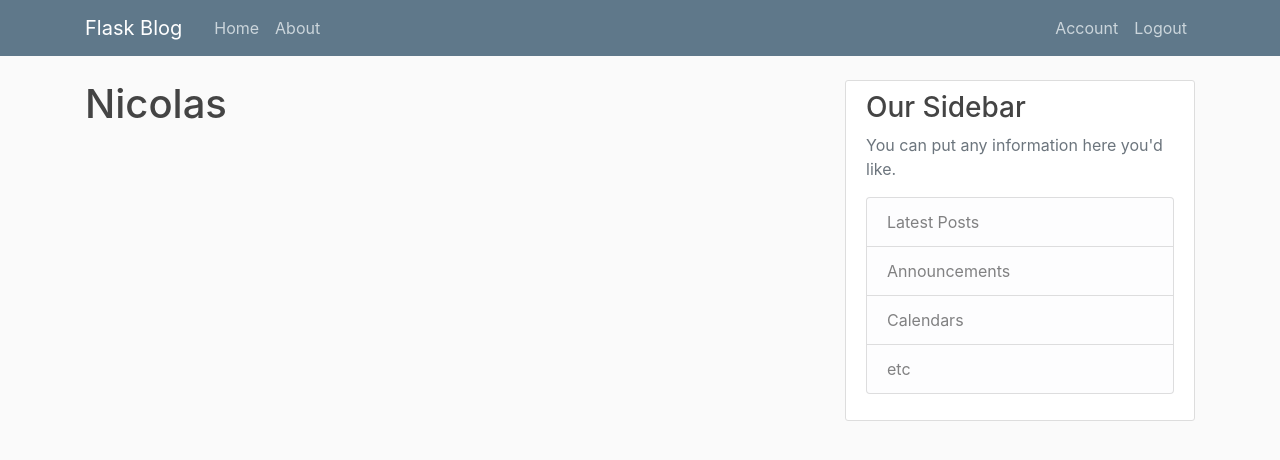
After one commit to nikkonv/flaskblog, a Flask app: page /account in a window 1280 px wide. The commit adds this page. Shown: the top 460 px of the page. Run offline with Flask 2, Linux system fonts and the light colour scheme; a user stored in the database is signed in; some libraries are stand-ins or nearby versions.

Commit message:
user authorizations

```diff
--- a/flaskblog/__init__.py
+++ b/flaskblog/__init__.py
@@ -1,5 +1,7 @@
 from flask import Flask
 from flask_sqlalchemy import SQLAlchemy
+from flask_bcrypt import Bcrypt
+from flask_login import LoginManager
 
 
 app = Flask(__name__)
@@ -7,5 +9,9 @@
 app.config['SQLALCHEMY_DATABASE_URI'] = 'sqlite:///site.db'
 
 db = SQLAlchemy(app)
+bcrypt = Bcrypt(app)
+login_manager = LoginManager(app)
+login_manager.login_view = 'login'
+login_manager.login_message_category = 'info'
 
 from flaskblog import routes
--- a/flaskblog/routes.py
+++ b/flaskblog/routes.py
@@ -1,9 +1,10 @@
 
-from flask import url_for, flash, redirect
+from flask import url_for, flash, redirect, request
 from flask import render_template as render
 from flaskblog.forms import RegistrationForm, LoginForm
 from flaskblog.models import User, Post
-from flaskblog import app
+from flaskblog import app, db, bcrypt
+from flask_login import login_user, current_user, logout_user, login_required
 
 
 post = [
@@ -24,19 +25,39 @@
 
 @app.route('/register', methods=['GET', 'POST'])
 def register():
+    if current_user.is_authenticated:
+        return redirect(url_for('home'))
     form = RegistrationForm()
     if form.validate_on_submit():
-        flash(f'Account created for {form.username.data}!', 'success')
+        hashed = bcrypt.generate_password_hash(form.password.data).decode('utf-8')
+        user = User(username=form.username.data, email=form.email.data, password=hashed)
+        db.session.add(user)
+        db.session.commit()
+        flash('Your account has been created! You are now able to login.', 'success')
         return redirect(url_for('home'))
     return render('register.html', title='Register', form=form)
 
 @app.route('/login', methods=['GET', 'POST'])
 def login():
+    if current_user.is_authenticated:
+        return redirect(url_for('home'))
     form = LoginForm()
     if form.validate_on_submit():
-        if form.email.data == 'admin@blog.com' and form.password.data == 'password':
-            flash('You have been logged in!', 'success')
-            return redirect(url_for('home'))
+        user = User.query.filter_by(email=form.email.data).first()
+        if user and bcrypt.check_password_hash(user.password, form.password.data):
+            login_user(user, remember=form.remember.data)
+            next_page = request.args.get('next')
+            return redirect(url_for('account')) if next_page else redirect(url_for('home'))
         else:
-            flash('Login unsuccessful. Please check username and password', 'danger')
+            flash('Login unsuccessful. Please check email and password.', 'danger')
     return render('login.html', title='Login', form=form)
+
+@app.route('/logout')
+def logout():
+    logout_user()
+    return redirect(url_for('home'))
+
+@app.route('/account')
+@login_required
+def account():
+    return render('account.html', title='Account')
--- /dev/null
+++ b/flaskblog/templates/account.html
@@ -0,0 +1,7 @@
+{% extends "layout.html" %}
+
+{% block content %}
+
+  <h1> {{ current_user.username }} </h1>
+
+{% endblock content %}
--- a/flaskblog/templates/layout.html
+++ b/flaskblog/templates/layout.html
@@ -27,13 +27,19 @@
         </button>
         <div class="collapse navbar-collapse" id="navbarToggle">
           <div class="navbar-nav mr-auto">
-            <a class="nav-item nav-link" href="/">Home</a>
-            <a class="nav-item nav-link" href="/about">About</a>
+            <a class="nav-item nav-link" href="{{url_for('home')}}">Home</a>
+            <a class="nav-item nav-link" href="{{url_for('about')}}">About</a>
           </div>
           <!-- Navbar Right Side -->
           <div class="navbar-nav">
-            <a class="nav-item nav-link" href="/login">Login</a>
-            <a class="nav-item nav-link" href="/register">Register</a>
+            {% if current_user.is_authenticated %}
+            <a class="nav-item nav-link" href="{{url_for('account')}}">Account</a>
+              <a class="nav-item nav-link" href="{{url_for('logout')}}">Logout</a>
+            {% else %}
+              <a class="nav-item nav-link" href="{{url_for('login')}}">Login</a>
+              <a class="nav-item nav-link" href="{{url_for('register')}}">Register</a>
+            {% endif %}
+
           </div>
         </div>
       </div>
```
Also changed, not shown: flaskblog/forms.py (+12 -1 lines), flaskblog/models.py (+7 -2 lines), flaskblog/site.db.
